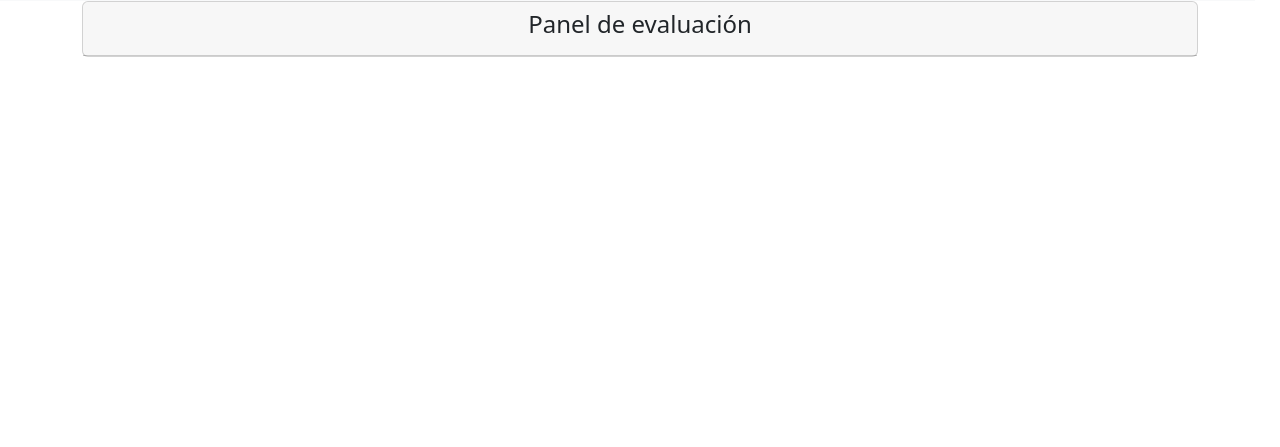
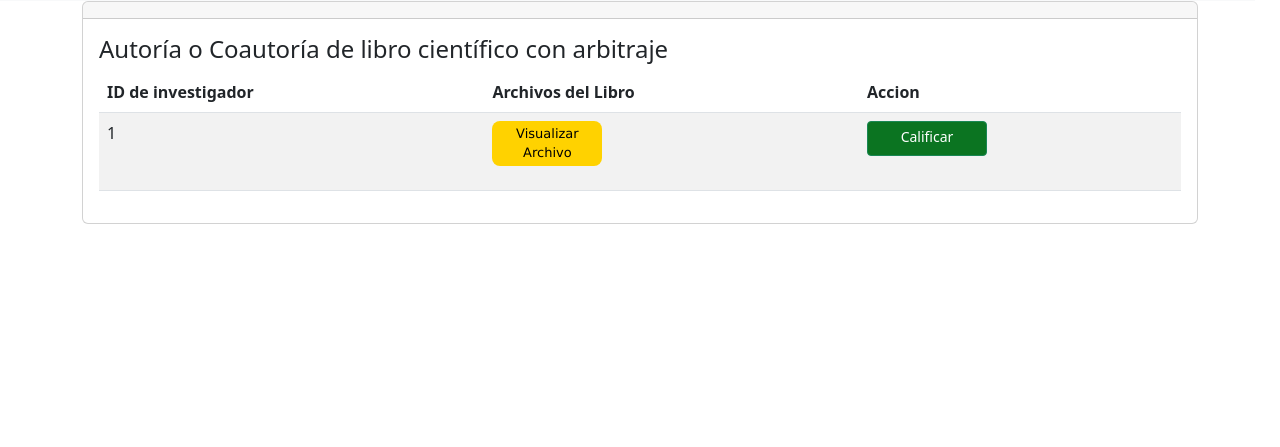
Before and after one commit to AntonioCarlosISC/proyecto_de_respaldo, a Django app: page /evaluador in a window 1280 px wide. Shown: the part 353-800 px from the top of the page. Run offline with Django 4.2, Linux system fonts and the light colour scheme; data comes from the database, SQL or seed files in the repository; both versions use the stored data as it was after the commit.

Commit message:
Actualizacion del panel evaluaciones

```diff
--- a/libreria/models.py
+++ b/libreria/models.py
@@ -3,6 +3,14 @@ from django.db import models
 from django.contrib.auth.models import AbstractUser
 
 # Create your models here.
+#Creacion del modelo Calificacion
+class Calificacion(models.Model):
+    id = models.AutoField(primary_key=True)
+    investigador = models.CharField(max_length=100,verbose_name="Nombre del investigador que subio el archivo")
+    estadoCalificacion = models.CharField(max_length=20,verbose_name="Estado de la calificacion",blank=True)
+    calificacion = models.IntegerField(max_length=3,verbose_name="Calificacion del trabajo",blank=False)
+    ultimaRevision = models.DateTimeField(auto_now=True)
+
 #Creacion del modelo personalizado para usuarios
 class UsuarioPersonalizado(AbstractUser):
     rol = models.CharField(verbose_name='rol',max_length=20,blank=True)
@@ -53,7 +61,7 @@ class b5(models.Model):
     nombre_doctorado =models.TextField(max_length=100, verbose_name="Nombre de la Especialidad")
     nombre_inst_edu =models.TextField(verbose_name="Nombre de la Institución Educativa")
     pais =models.TextField(verbose_name="País")
-    fecha_obtención =models.TextField(verbose_name="Fecha de Obtención")
+    fecha_obtención = models.TextField(verbose_name="Fecha de Obtención")
     archivo_titulo= models.FileField( upload_to='archivos/',verbose_name="Archivo del Titulo")
 
 
--- a/libreria/templates/paginas/panel_evaluador.html
+++ b/libreria/templates/paginas/panel_evaluador.html
@@ -1,11 +1,35 @@
 {%extends 'base.html'%}
-{%block titulo%}<h1>Panel de evaluacion</h1>{%endblock%}
+{%block titulo%}Panel de evaluacion{%endblock%}
 
 {%block contenido%}
-
 <div class="card">
     <div class="card-header">
-        <h4 class="card-title text-center">Panel de evaluación</h4>
     </div>
-</div>
+    <div class="card-body">
+        <h4 class="card-title">Autoría o Coautoría de libro científico con arbitraje</h4>
+
+        <div class="table-responsive-xxl">
+
+        <table class="table table-striped table-hover">
+            <thead>
+                <tr>
+                    <th scope="col">ID de investigador</th>
+                    <th scope="col">Archivos del Libro</th>
+                    <th scope="col">Accion</th>
+                </tr>
+            </thead>
+            <tbody>
+                {% for a1 in a1s %}
+                <tr class="">
+                    <td scope="row">{{a1.idInv}}</td>
+                    <td><a href="javascript:void(0);" onclick="window.open('{{a1.arch_libro.url }}', 'popup', 'top=100, left=100, width=599, height=680, toolbar=NO, resizable=NO, Location=NO, Menubar=NO, Titlebar=No, Status=NO')" rel="nofollow"><button class="pircing-action pulse" style="background-color:#FFD200; border:0; font-size:13px; font-family:Verdana; width: 110px; height: 45px;border-radius:8px ">Visualizar Archivo</button></a></p></td>
+                    <td><a name="" id="" class="btn btn-success btn-sm" href="{% url 'editar_a1' a1.idInv %}" role="button" style="width:120px;height:35px; background-color:#0b7421">Calificar</a></td>
+                </tr>
+
+                {% endfor %}
+
+            </tbody>
+        </table>
+
+    </div>
 {%endblock%}
--- a/libreria/urls.py
+++ b/libreria/urls.py
@@ -6,9 +6,10 @@ from django.conf.urls.static import static
 from django.contrib.staticfiles.urls import static
 
 
+
 urlpatterns = [
     path('',views.home, name='home'),
-    path('evaluador',views.evaluador,name='evaluador'),
+    path('evaluador',views.vista_evaluador,name='evaluador'),
     path('redirigiendo',views.redirigir_usuario,name='redirigiendo'),
     path('contacto',views.nosotros, name='contacto'),
     path('nosotros',views.nosotros, name='nosotros'),
--- a/libreria/views.py
+++ b/libreria/views.py
@@ -87,6 +87,8 @@ cat_b21 = generar_cat(b21)
 cat_b22 = generar_cat(b22)
 cat_b23 = generar_cat(b23)
 
+
+
 #Funcion de fabrica para los form_
 def gen_form(plantilla):
     def form_(request):
@@ -152,8 +154,27 @@ def redirigir_usuario(request):
     # Redirige a la página de inicio si el usuario tiene cualquier otro rol
     else:
         return redirect('home')
+
+
 def evaluador(request):
-        return render(request,'paginas/panel_evaluador.html')
+    cat_a1 = a1.objects.all()
+    return render(request,'paginas/panel_evaluador.html',{'cat_a1':cat_a1})
+
+
+#Funcion de fabrica para la vista evaluador
+def generar_vista_evaluador(*modelos):
+    def vista_evaluador(request):
+        contexto = {}
+        for modelo in modelos:
+            objetos = modelo.objects.all()
+            contexto[f'{modelo.__name__.lower()}s'] = objetos
+        # Asume que tienes una plantilla genérica para mostrar todas las categorías
+        pagina = 'paginas/panel_evaluador.html'
+        return render(request, pagina, contexto)
+    return vista_evaluador
+
+# Usando la nueva función para generar una vista que incluye todos los modelos
+vista_evaluador = generar_vista_evaluador(a1,a2,a3,a4,a5,a6,a7,a8,a9,a10,a11,a12,a13,a14,b1,b2,b3,b4,b5,b6,b7,b8,b9,b10,b11,b12,b13,b14,b15,b16,b17,b18, b19, b20,b21,b22,b23)
 
 
 def salir(request):
```
Also changed, not shown: db.sqlite3, 2 other files.
